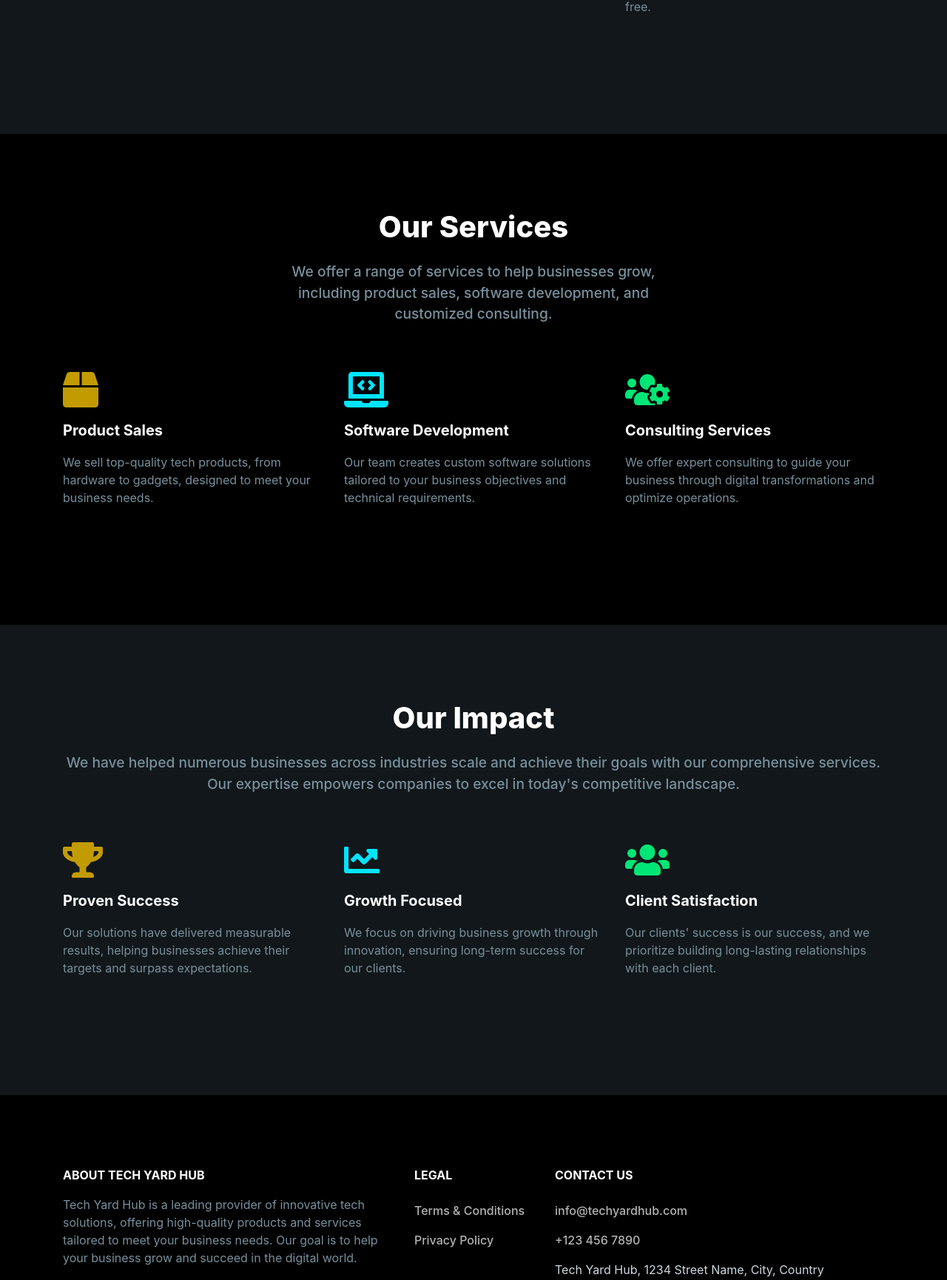
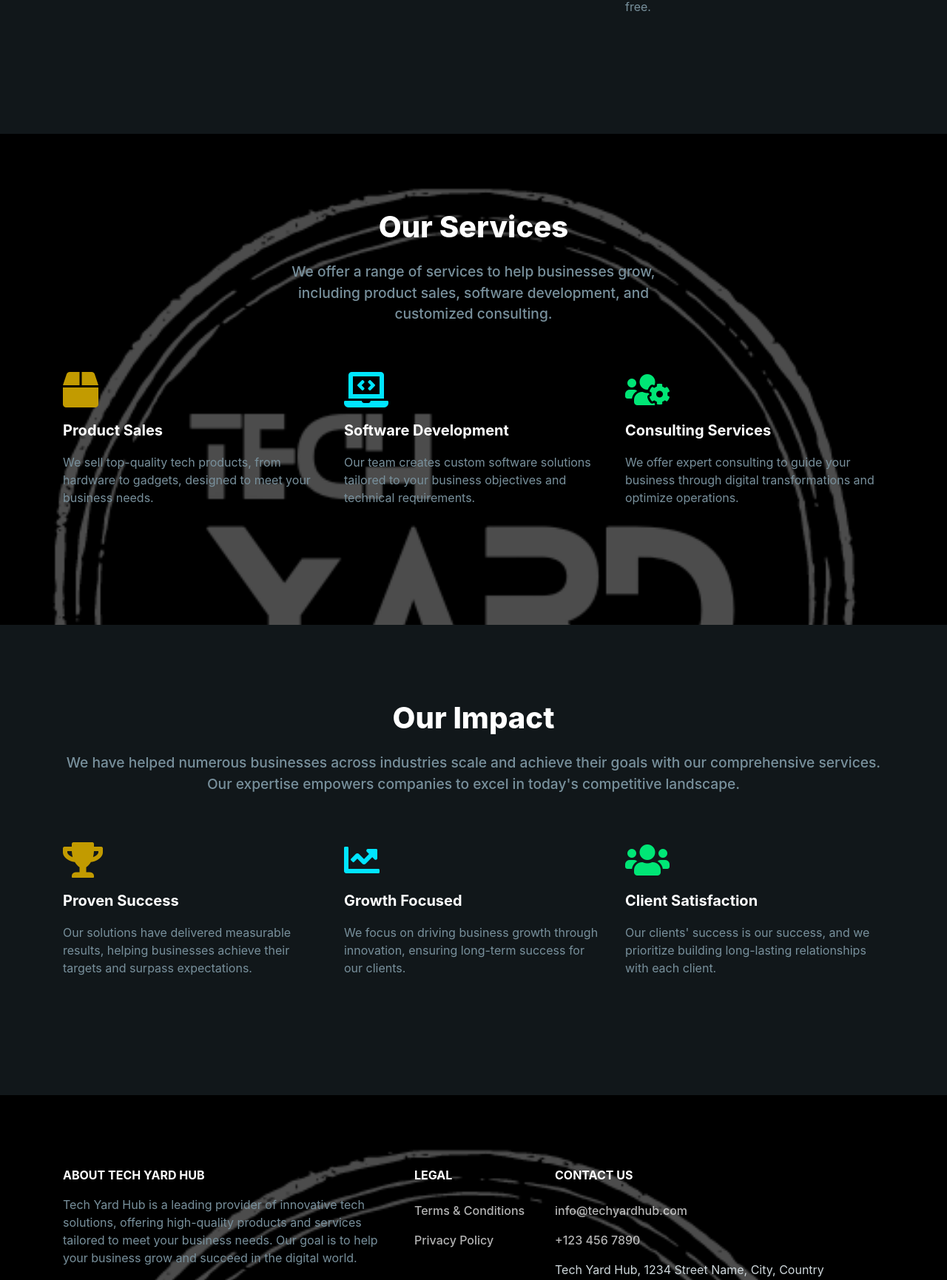
Before and after one commit to AhmedShahine1/Tech-Yard-Hub, a plain HTML site: page index.html in a window 1280 px wide. Shown: the part 1895-3626 px from the top of the page at 74% size. Drawn offline with nearby package versions, Linux system fonts and the light colour scheme; a web font is replaced by a local one.

Commit message:
edit backgroundimage

```diff
--- a/index.html
+++ b/index.html
@@ -129,7 +129,7 @@
     </section>
 
     <!-- Services Section -->
-    <section class="pt-6 pb-7 " id="services">
+    <section class="pt-6 pb-7 bg-hero" id="services">
         <div class="container">
             <div class="row">
                 <div class="col-md-6 mx-auto text-center">
@@ -196,7 +196,7 @@
     </section>
 
     <!-- Footer Section (Updated) -->
-    <footer class="py-6">
+    <footer class="py-6 bg-hero">
         <div class="container">
             <div class="row">
                 <div class="col-sm-5 mr-auto">
```
